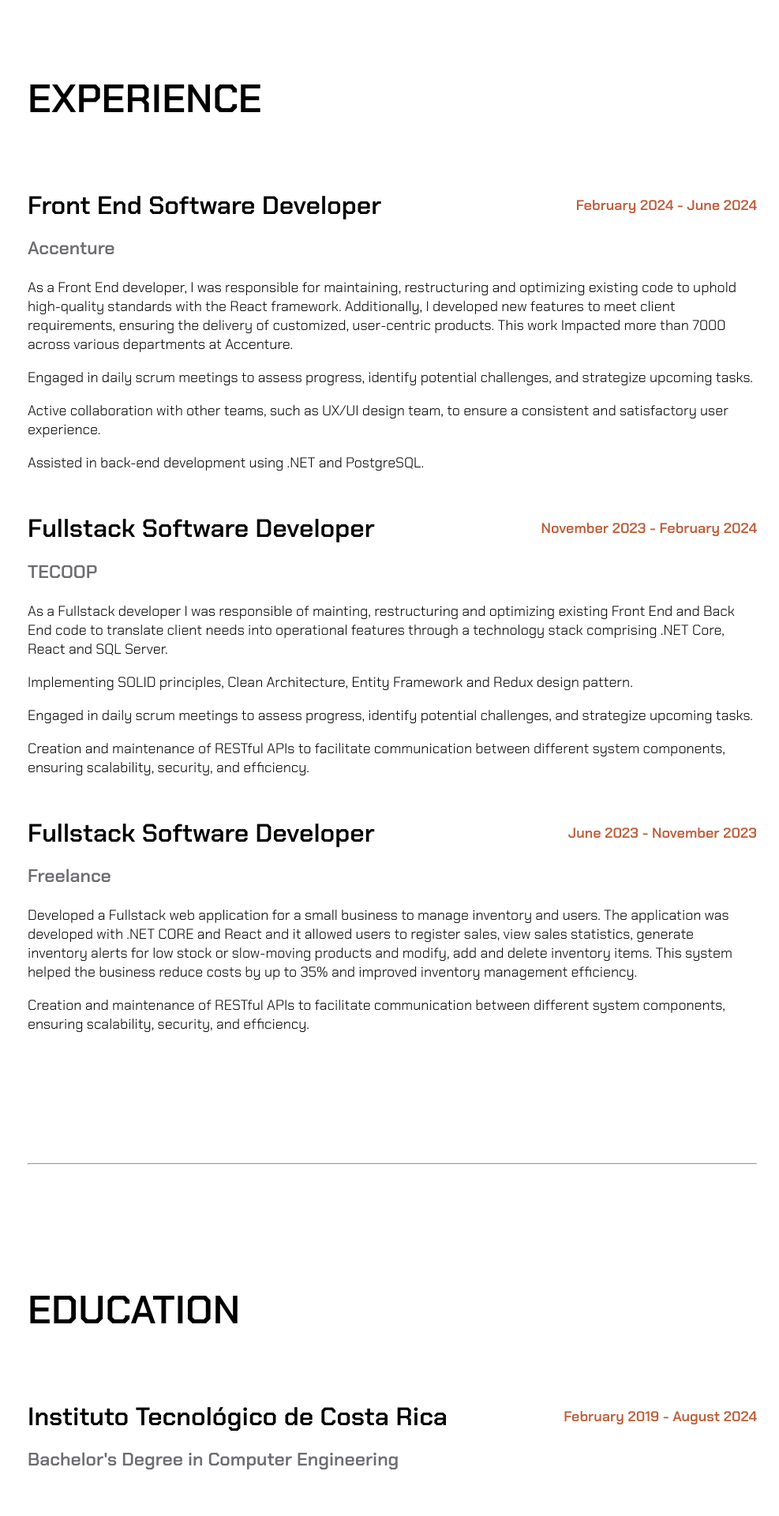
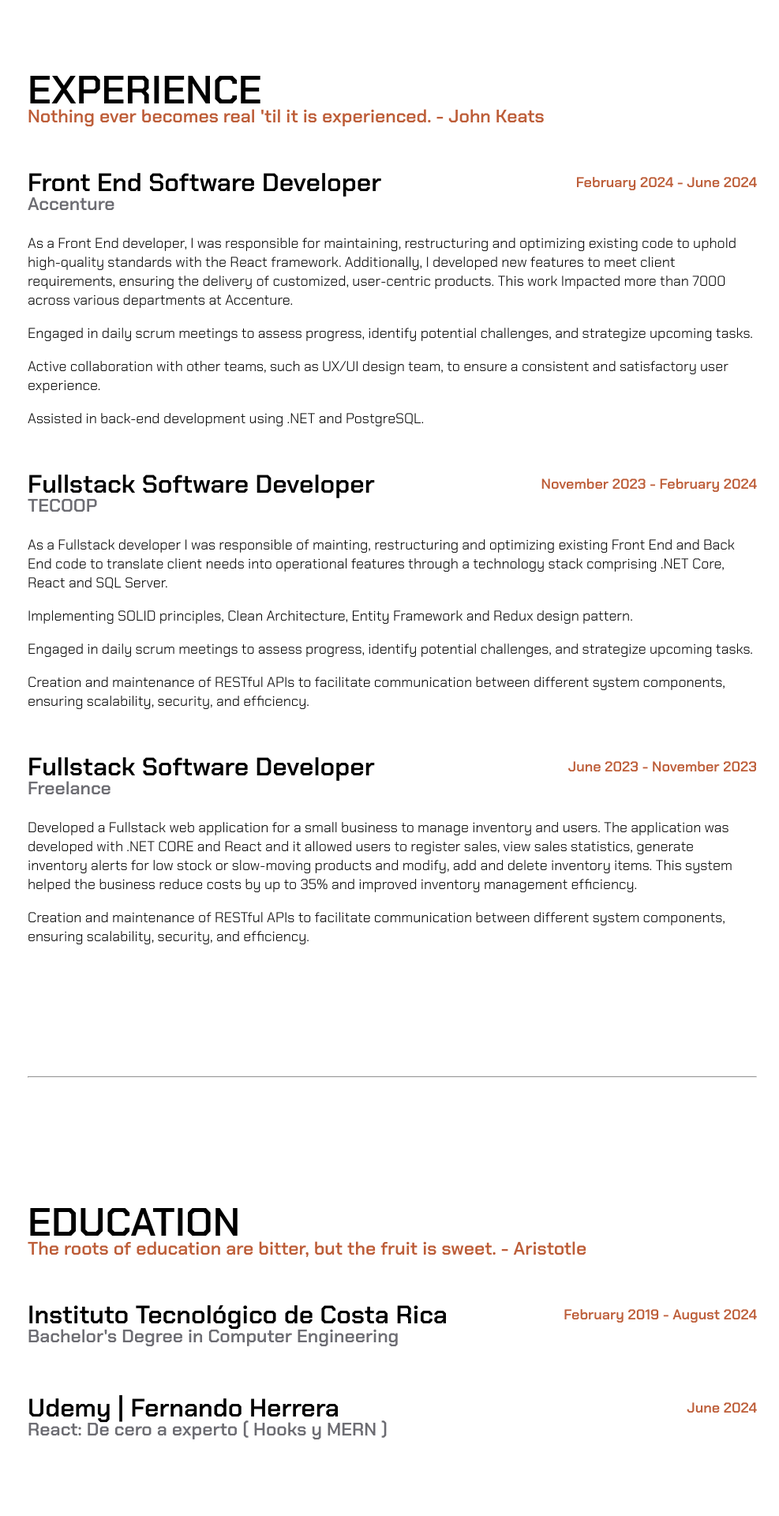
Before and after one commit to KevinSanchezO/portfolio, a React (Vite) app: page / in a window 1280 px wide. Shown: the part 860-2780 px from the top of the page at 79% size, without its empty margins (293-1280 px from the left). Built offline with nearby package versions, Linux system fonts and the light colour scheme.

Commit message:
subtitle with quotes in the sections

```diff
--- a/src/components/Education.jsx
+++ b/src/components/Education.jsx
@@ -1,4 +1,5 @@
 import React from 'react'
+import { TypeAnimation } from 'react-type-animation'
 
 export const Education = () => {
     return (
@@ -6,6 +7,17 @@ export const Education = () => {
         <>
             <div className='section'>
                 <p className='section-title'>EDUCATION</p>
+                <div className='come-closer'>
+                    <TypeAnimation
+                        className='section-subtitle'
+                        sequence={[
+                            'The roots of education are bitter, but the fruit is sweet. - Aristotle',
+                            4000
+                        ]}
+                        speed={100}
+                        repeat={Infinity}
+                    />
+                </div>
 
                 <div className='entry'>
                     <div className='entry-header'>
--- a/src/components/Experience.jsx
+++ b/src/components/Experience.jsx
@@ -1,11 +1,24 @@
 import React from 'react'
 import experienceInformation from '../data/ExperienceInformation'
+import { TypeAnimation } from 'react-type-animation'
 
 export const Experience = () => {
   return (
     <>
         <div className='section'>
             <p className='section-title'>EXPERIENCE</p>
+
+            <div className='come-closer'>
+                <TypeAnimation
+                    className='section-subtitle'
+                    sequence={[
+                        'Nothing ever becomes real \'til it is experienced. - John Keats',
+                        4000
+                    ]}
+                    speed={100}
+                    repeat={Infinity}
+                />
+            </div>
 
             {experienceInformation.map((exp, index) => (
                 <div className='entry' key={index}>
--- a/src/components/Skills.jsx
+++ b/src/components/Skills.jsx
@@ -2,6 +2,7 @@ import React, { useEffect, useState } from 'react'
 import { Card } from './Card'
 import cardsInformation from '../data/CardInformation'
 import techStack from '../data/TechStack'
+import { TypeAnimation } from 'react-type-animation'
 
 export const Skills = () => {
     const [cardsInfo, setCardsInfo] = useState([]);
@@ -14,6 +15,19 @@ export const Skills = () => {
         <>
             <div className='section'>
                 <p className='section-title'>SKILLS</p>
+
+                <div className='come-closer'>
+                    <TypeAnimation
+                        className='section-subtitle'
+                        sequence={[
+                            'Don’t wait for inspiration. It comes while working. - Henri Matisse',
+                            4000
+                        ]}
+                        speed={100}
+                        repeat={Infinity}
+                    />
+                </div>
+
 
                 <div className='entry'>
                     <p className='section-entry-subtitle'>
--- a/src/styles/Sections.css
+++ b/src/styles/Sections.css
@@ -70,6 +70,15 @@
     span {
         color: var(--primary-color);
     }
+}
+
+.section-subtitle {
+    /* margin:-30px 0px 0px 0px; */
+    font-size: 23px;
+    font-family: "Chakra Petch", system-ui;
+    font-weight: 600;
+    font-style: normal;
+    color: var(--primary-color);
 }
 
 .icons {
@@ -149,5 +158,6 @@
 }
 
 .come-closer {
-    margin-top: -4%;
+    margin-top: -4em;
+    margin-bottom: 1em;
 }
```
